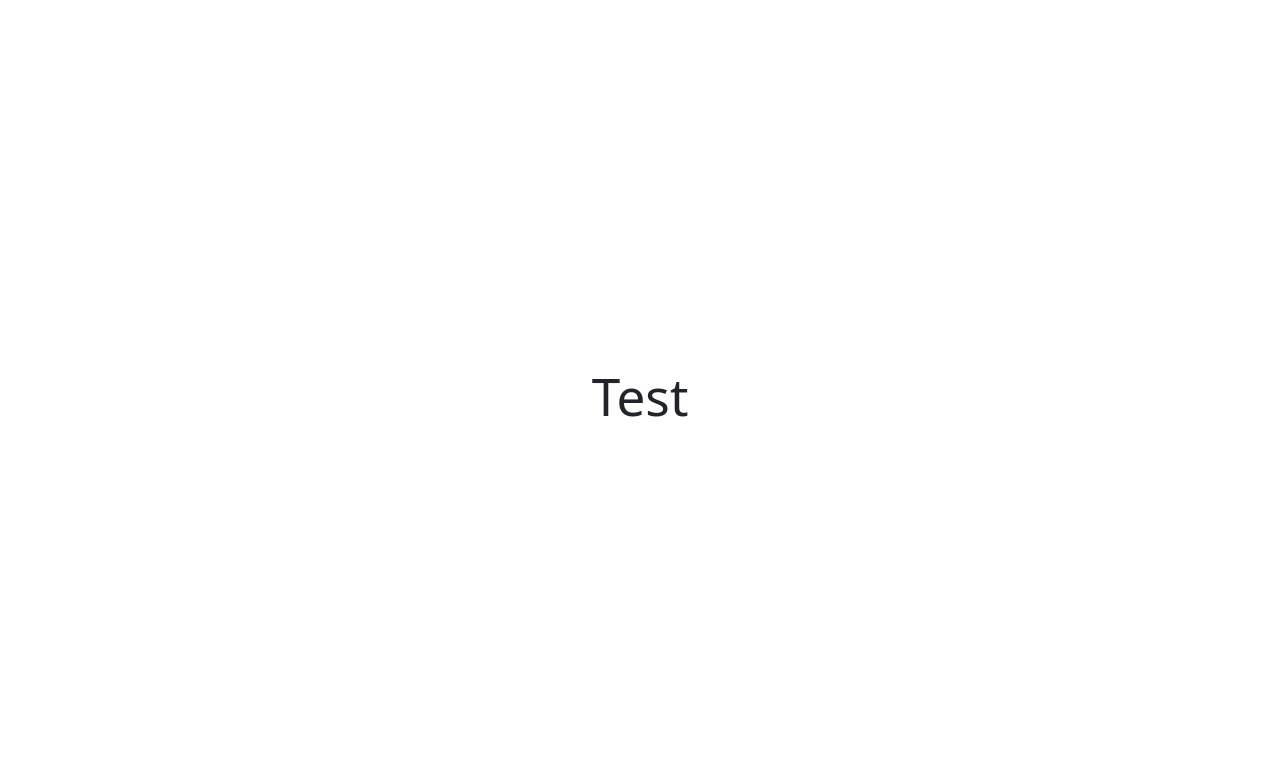
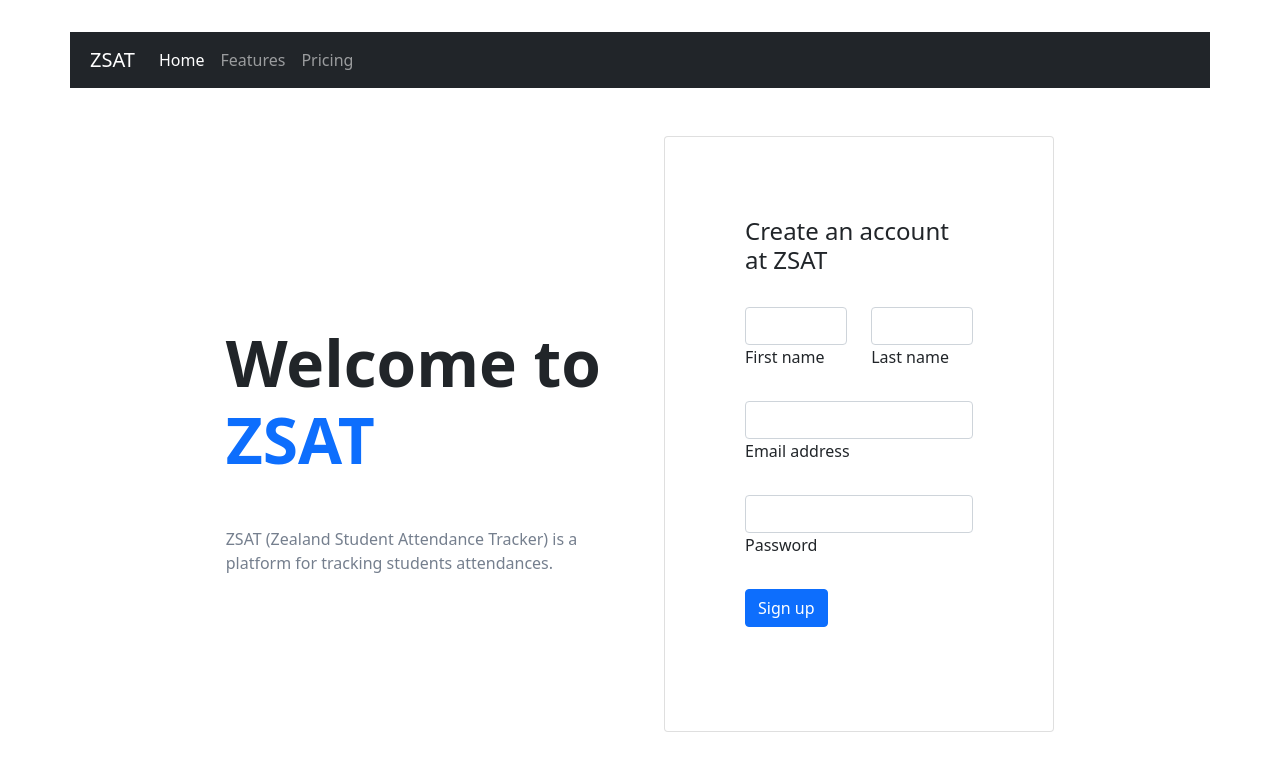
Before and after one commit to F1-Guy/zsat-app, a Vue app: page / in a window 1280 px wide. Shown: the top 768 px of the page. Built offline with nearby package versions, Linux system fonts and the light colour scheme.

Commit message:
Created sign form Add - sign in form Add - TopNavbar Fix - navbar links to work

```diff
--- a/src/components/TopNavbar.vue
+++ b/src/components/TopNavbar.vue
@@ -2,21 +2,29 @@
 </script>
 
 <template>
-    <nav class="py-2 fixed-top">
-    <div class="container d-flex flex-wrap">
-      <ul class="nav me-auto">
-        <li class="nav-item"><router-link to="/" class="nav-link px-2 active" aria-current="page">Home</router-link></li>
-        <li class="nav-item"><router-link to="/sign-up/" class="nav-link px-2">Sign up</router-link></li>
-      </ul>
-      <div class="flex-shrink-0 dropdown">
-        <a href="#" class="d-block text-decoration-none" id="dropdownUser2" data-bs-toggle="dropdown" aria-expanded="false" style="margin-top:5px">
-          <img src="/images-cloud/user_account_profile_icon.svg" alt="profile" width="24" height="24" class="rounded-circle">
-        </a>
-        <ul class="dropdown-menu text-small shadow" aria-labelledby="dropdownUser2" style="">
-          <li><router-link class="dropdown-item" to="/sign-in/">Sign-in</router-link></li>
-          <li><hr class="dropdown-divider"></li>
-        </ul>
-      </div>
-    </div>
-  </nav>
+
+
+<nav class="navbar navbar-expand-lg navbar-dark bg-dark">
+  <a class="navbar-brand" href="#" style="margin-left: 20px;">ZSAT</a>
+  <button class="navbar-toggler" type="button" data-toggle="collapse" data-target="#navbarNav" aria-controls="navbarNav" aria-expanded="false" aria-label="Toggle navigation">
+    <span class="navbar-toggler-icon"></span>
+  </button>
+  <div class="collapse navbar-collapse" id="navbarNav">
+    <ul class="navbar-nav">
+      <li class="nav-item active">
+        <router-link to="/" class="nav-link px-2 active" aria-current="page">Home</router-link>
+      </li>
+      <li class="nav-item">
+        <a class="nav-link" href="#">Features</a>
+      </li>
+      <li class="nav-item">
+        <a class="nav-link" href="#">Pricing</a>
+      </li>
+
+    </ul>
+
+  </div>
+</nav>
+
+
 </template>
--- a/src/pages/home/Home.vue
+++ b/src/pages/home/Home.vue
@@ -1,7 +1,26 @@
-<script></script>
+<script setup>
+import TopNavbar from '../../components/TopNavbar.vue';
 
-<template>
-    <h1>Test</h1>
+</script>
+
+
+<template src="./home.html">
 </template>
 
-<style></style>
+<style scoped src="./home.css"></style>
+
+<script>
+import { mapState, mapActions } from 'pinia'
+
+export default {
+  components: {
+    TopNavbar
+  },
+
+  data() {
+    return {
+
+    };
+  },
+};
+</script>
--- a/src/pages/home/home.html
+++ b/src/pages/home/home.html
@@ -0,0 +1,75 @@
+<TopNavbar />
+<div class="container" >
+
+
+<div style="width: 85%; margin:auto;">
+
+    <!-- Section: Design Block -->
+<section class="">
+    <!-- Jumbotron -->
+    <div class="px-4 py-5 px-md-5 text-center text-lg-start" >
+      <div class="container">
+        <div class="row gx-lg-5 align-items-center">
+          <div class="col-lg-6 mb-5 mb-lg-0">
+            <h1 class="my-5 display-3 fw-bold ls-tight">
+              Welcome to <br />
+              <span class="text-primary">ZSAT</span>
+            </h1>
+            <p style="color: hsl(217, 10%, 50.8%)">
+              ZSAT (Zealand Student Attendance Tracker) is a platform for tracking students attendances.
+            </p>
+          </div>
+
+          <div class="col-lg-6 mb-5 mb-lg-0">
+            <div class="card">
+              <div class="card-body py-5 px-md-5">
+                <form>
+                    <h4>Create an account at ZSAT</h4> <br>
+                  <!-- 2 column grid layout with text inputs for the first and last names -->
+                  <div class="row">
+                    <div class="col-md-6 mb-4">
+                      <div class="form-outline">
+                        <input type="text" id="form3Example1" class="form-control" />
+                        <label class="form-label" for="form3Example1">First name</label>
+                      </div>
+                    </div>
+                    <div class="col-md-6 mb-4">
+                      <div class="form-outline">
+                        <input type="text" id="form3Example2" class="form-control" />
+                        <label class="form-label" for="form3Example2">Last name</label>
+                      </div>
+                    </div>
+                  </div>
+
+                  <!-- Email input -->
+                  <div class="form-outline mb-4">
+                    <input type="email" id="form3Example3" class="form-control" />
+                    <label class="form-label" for="form3Example3">Email address</label>
+                  </div>
+
+                  <!-- Password input -->
+                  <div class="form-outline mb-4">
+                    <input type="password" id="form3Example4" class="form-control" />
+                    <label class="form-label" for="form3Example4">Password</label>
+                  </div>
+
+
+
+                  <!-- Submit button -->
+                  <button type="submit" class="btn btn-primary btn-block mb-4">
+                    Sign up
+                  </button>
+
+
+                </form>
+              </div>
+            </div>
+          </div>
+        </div>
+      </div>
+    </div>
+    <!-- Jumbotron -->
+  </section>
+  <!-- Section: Design Block -->
+</div>
+</div>
```
